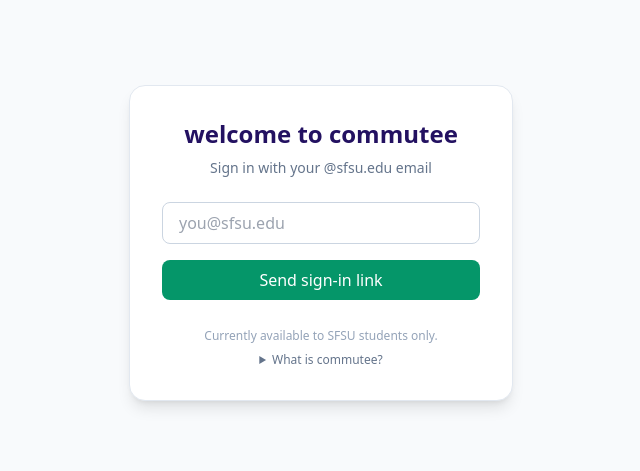
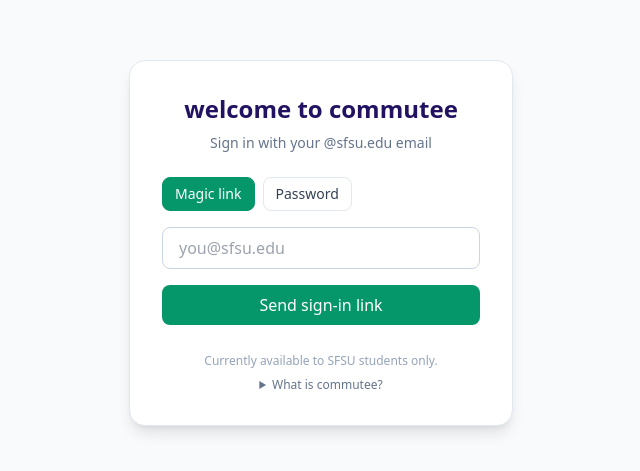
Before and after one commit to jefsal/commutee, a Next.js app: page /login in a window 1280 px wide. Shown: the part 157-628 px from the top of the page, without its empty margins (319-959 px from the left). Built offline with nearby package versions, Linux system fonts and the light colour scheme; no server answers.

Commit message:
Add password login for demo video

```diff
--- a/app/login/LoginForm.tsx
+++ b/app/login/LoginForm.tsx
@@ -14,9 +14,7 @@
   const [loading, setLoading] = useState(false);
   const [errorMsg, setErrorMsg] = useState("");
 
-  const allowPasswordLogin =
-    (process.env.NEXT_PUBLIC_ALLOW_PASSWORD_LOGIN || "").toLowerCase() ===
-    "true";
+  const allowPasswordLogin = true;
 
   const canUsePassword = useMemo(
     () => allowPasswordLogin && mode === "password",
```
Also changed, not shown: 2 other files (tests, documents, lock files or other folders).
